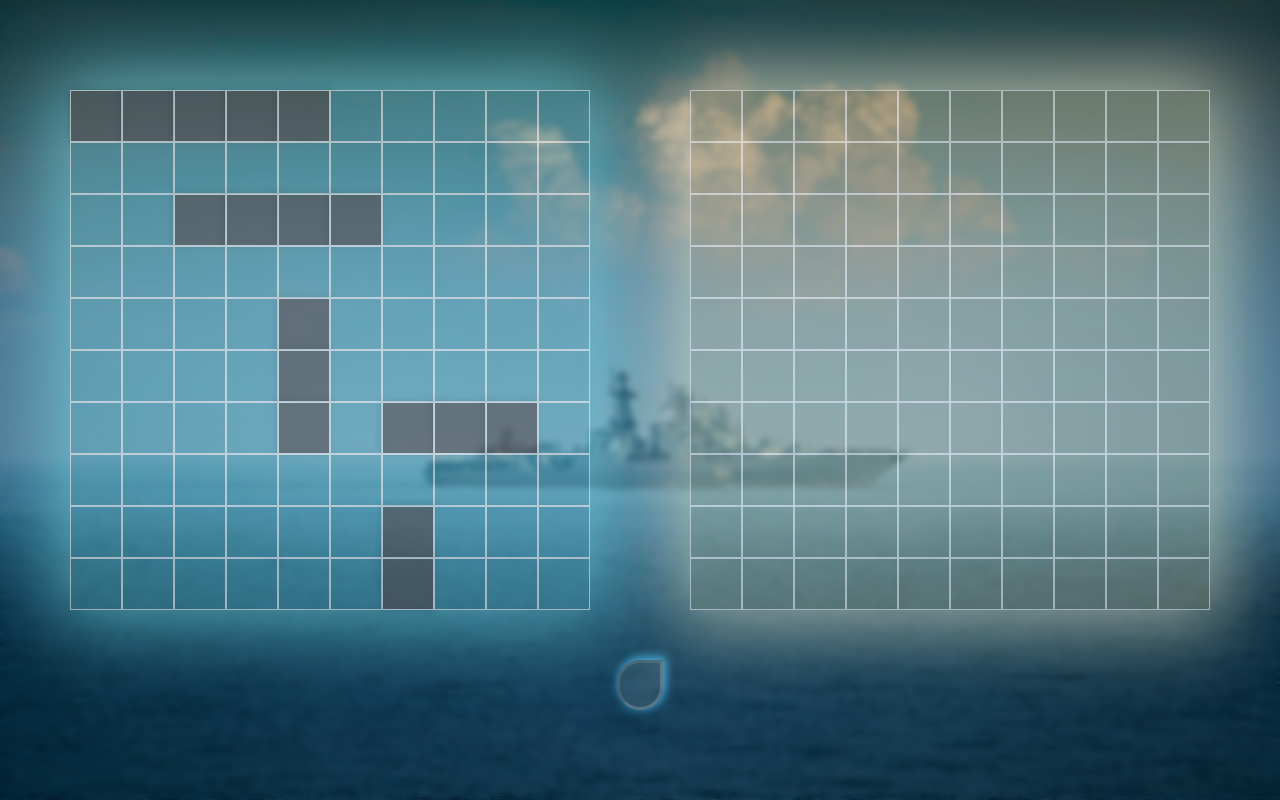
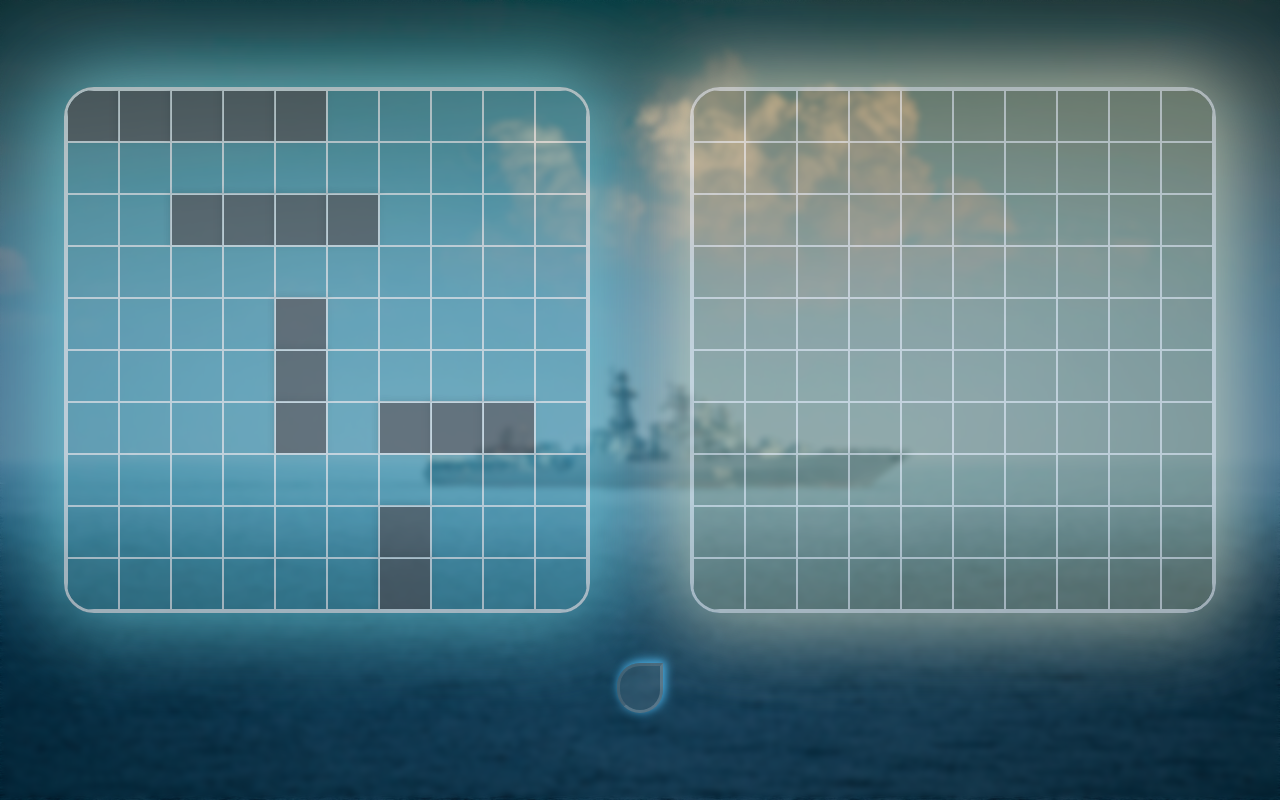
Before and after one commit to Overlandcoder/battleship, a website built with webpack: page src/template.html in a window 1280 px wide. Built offline with nearby package versions, Linux system fonts and the light colour scheme.

Commit message:
style(board): add rounded edges and border to boards

```diff
--- a/src/styles.css
+++ b/src/styles.css
@@ -38,7 +38,9 @@ body {
 }
 
 .player-board, .computer-board {
-  border-radius: 5px;
+  border-radius: 30px 30px 30px 30px;
+  border: 3px solid white;
+  overflow: hidden;
 }
 
 .player-board {
```
